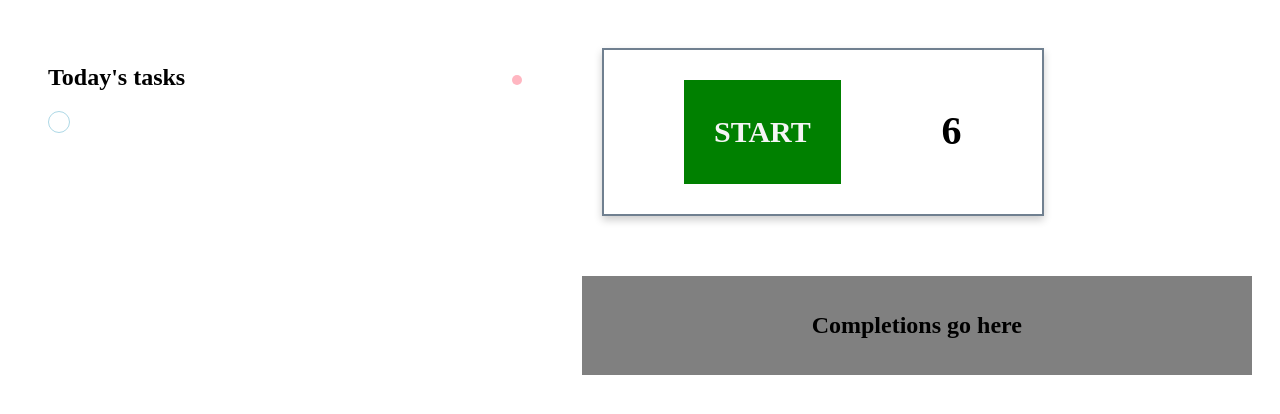
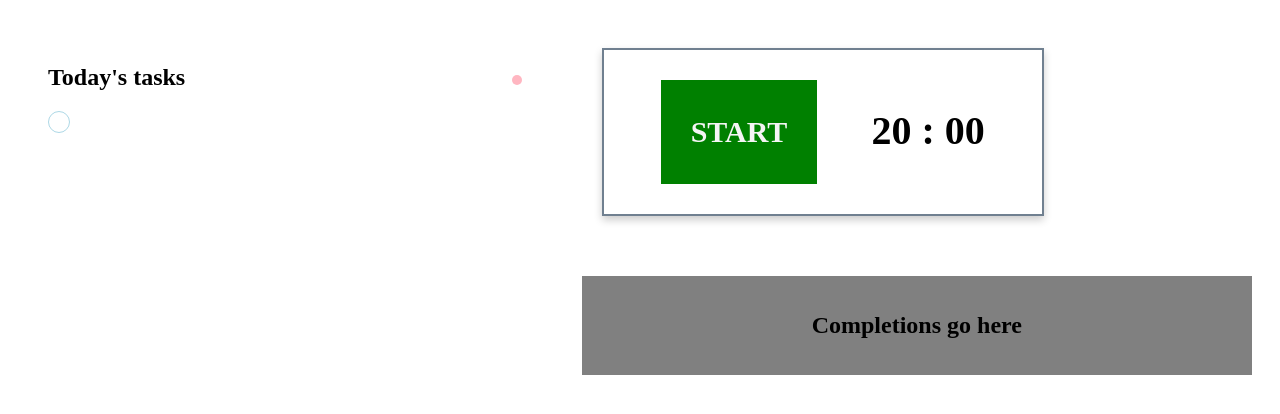
Before and after one commit to mgram/project-productivity, a Nuxt app: page / in a window 1280 px wide. Shown: the top 414 px of the page. Built offline with nearby package versions, Linux system fonts and the light colour scheme.

Commit message:
Format timer display

```diff
--- a/components/Timer.vue
+++ b/components/Timer.vue
@@ -6,7 +6,7 @@
     <div v-if="timerState == 'abort'" class="abort" @click="toggle">
       <h2>ABORT</h2>
     </div>
-    <h1>{{ timer }}</h1>
+    <h1>{{ getMinutes }} : {{ getSeconds }}</h1>
   </div>
 </template>
 
@@ -19,6 +19,20 @@ export default {
       shouldContinue: true,
       timeOutID: "",
     };
+  },
+  computed: {
+    getSeconds() {
+      return (this.timer % 60).toLocaleString("en-US", {
+        minimumIntegerDigits: 2,
+        useGrouping: false,
+      });
+    },
+    getMinutes() {
+      return Math.floor(this.timer / 60).toLocaleString("en-US", {
+        minimumIntegerDigits: 2,
+        useGrouping: false,
+      });
+    },
   },
   props: ["count"],
   watch: {
--- a/pages/index.vue
+++ b/pages/index.vue
@@ -9,7 +9,7 @@
     </div>
     <div class="pomodoro">
       <div class="timer">
-        <Timer count="6" />
+        <Timer count="1200" />
       </div>
       <div class="completions">
         <h1>Completions go here</h1>
```
